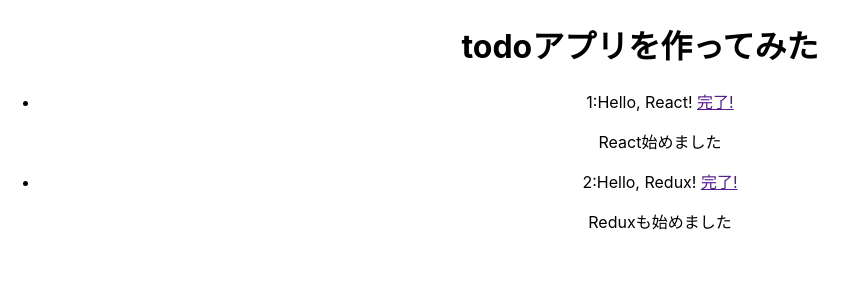
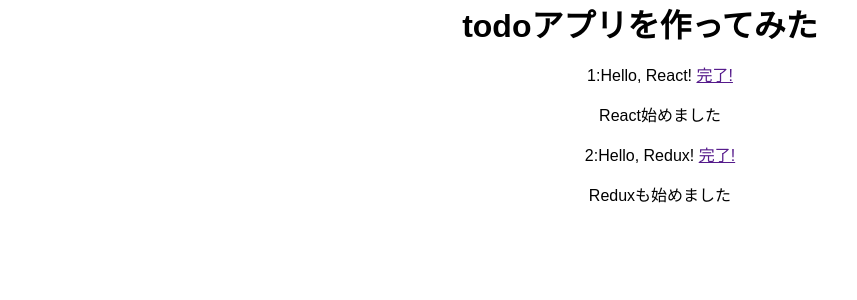
Before and after one commit to yokoto/react_todo, a React (Create React App) app: page / in a window 1280 px wide. Shown: the top 300 px of the page, without its empty margins (0-857 px from the left). Built offline with nearby package versions, Linux system fonts and the light colour scheme.

Commit message:
modify css

```diff
--- a/src/index.css
+++ b/src/index.css
@@ -1,13 +1,9 @@
-body {
+body, h1 {
   margin: 0;
-  font-family: -apple-system, BlinkMacSystemFont, "Segoe UI", "Roboto", "Oxygen",
-    "Ubuntu", "Cantarell", "Fira Sans", "Droid Sans", "Helvetica Neue",
-    sans-serif;
-  -webkit-font-smoothing: antialiased;
-  -moz-osx-font-smoothing: grayscale;
+  padding: 0;
+  font-family: sans-serif;
 }
 
-code {
-  font-family: source-code-pro, Menlo, Monaco, Consolas, "Courier New",
-    monospace;
+ul {
+  list-style: none;
 }
```
